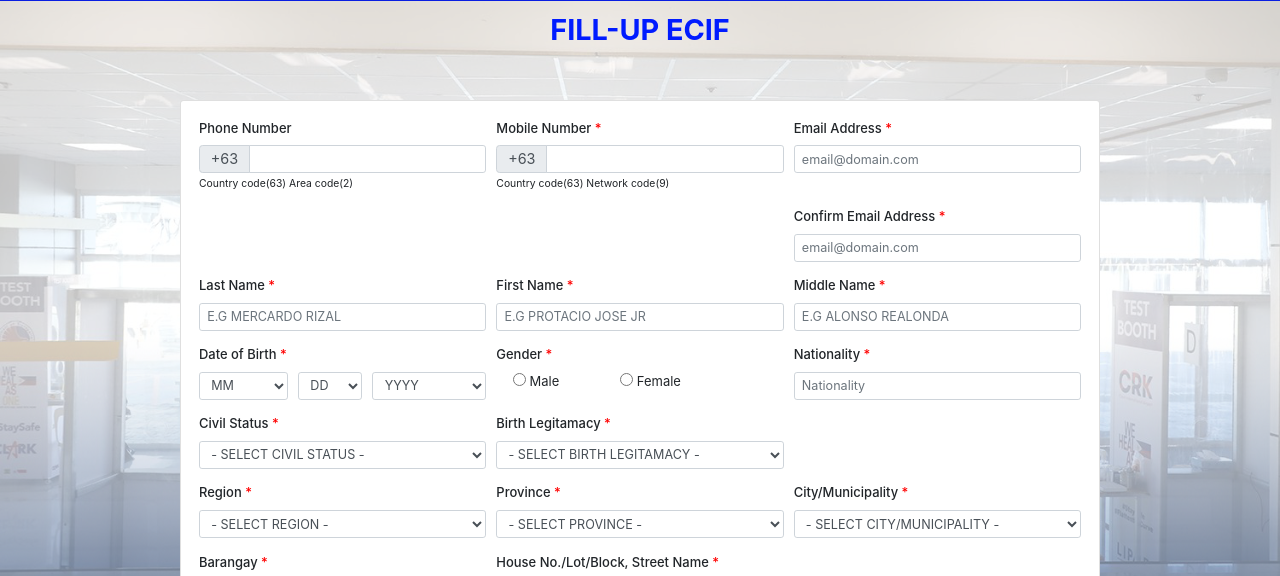
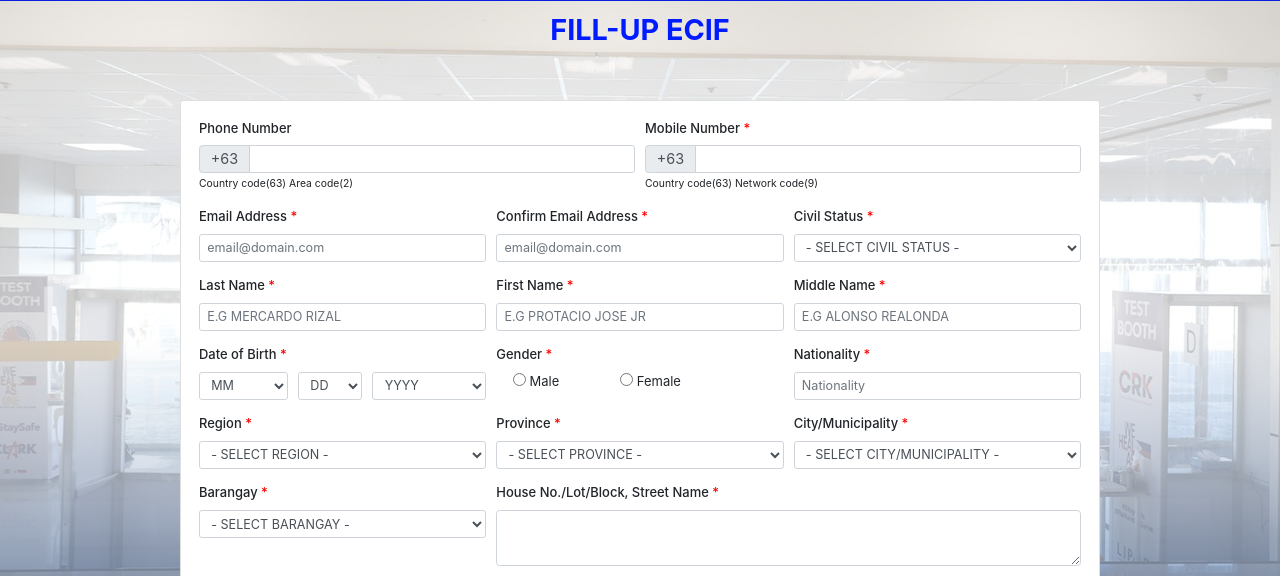
Before and after one commit to franknstayn/rsg_wetestasone, a plain HTML site: page lgu/page5.html in a window 1280 px wide. Shown: the part 177-753 px from the top of the page. Drawn offline with nearby package versions, Linux system fonts and the light colour scheme.

Commit message:
change email address position

```diff
--- a/lgu/page5.html
+++ b/lgu/page5.html
@@ -104,7 +104,7 @@
             <div class="card">
               <div class="card-body">
                 <div class="form-row">
-                  <div class="form-group col-lg-4">
+                  <div class="form-group col-lg-6">
                     <label>
                       Phone Number
                     </label>
@@ -118,7 +118,7 @@
                     </div>
                     <small class="muted">Country code(63) Area code(2)</small>
                   </div>
-                  <div class="form-group col-lg-4">
+                  <div class="form-group col-lg-6">
                     <label>
                       Mobile Number
                       <span class="label-required">*</span>
@@ -133,6 +133,27 @@
                     </div>
                     <small class="muted">Country code(63) Network code(9)</small>
                   </div>
+
+                </div>
+
+                <div class="form-row">
+                  <div class="form-group col-lg-4 order-2">
+                    <label>
+                      Civil Status
+                      <span class="label-required">*</span>
+                    </label>
+                    <select
+                      class="form-control form-control-sm"
+                    >
+                      <option value>- SELECT CIVIL STATUS -</option>
+                      <option value="SINGLE">SINGLE</option>
+                      <option value="MARRIED">MARRIED</option>
+                      <option value="DIVORCED">DIVORCED</option>
+                      <option value="WIDOWED">WIDOWED</option>
+                      <option value="ANNULLED">ANNULLED</option>
+                      <option value="LEGALLY SEPERATED">LEGALLY SEPERATED</option>
+                    </select>
+                  </div>
                   <div class="form-group col-lg-4">
                     <label>
                       Email Address
@@ -146,10 +167,6 @@
                      <!-- is-invalid -->
                     <!-- <div class="invalid-feedback">Email Address is required</div> -->
                   </div>
-                </div>
-
-                <div class="form-row">
-                  <div class="col-lg-8"></div>
                   <div class="form-group col-lg-4">
                     <label>
                       Confirm Email Address
@@ -303,38 +320,6 @@
                 <div class="form-row">
                   <div class="form-group col-lg-4">
                     <label>
-                      Civil Status
-                      <span class="label-required">*</span>
-                    </label>
-                    <select
-                      class="form-control form-control-sm"
-                    >
-                      <option value>- SELECT CIVIL STATUS -</option>
-                      <option value="SINGLE">SINGLE</option>
-                      <option value="MARRIED">MARRIED</option>
-                      <option value="DIVORCED">DIVORCED</option>
-                      <option value="WIDOWED">WIDOWED</option>
-                      <option value="ANNULLED">ANNULLED</option>
-                      <option value="LEGALLY SEPERATED">LEGALLY SEPERATED</option>
-                    </select>
-                  </div>
-
-                  <div class="form-group col-lg-4">
-                    <label>
-                      Birth Legitamacy
-                      <span class="label-required">*</span>
-                    </label>
-                    <select
-                      class="form-control form-control-sm"
-                    >
-                      <option value>- SELECT BIRTH LEGITAMACY -</option>
-                    </select>
-                  </div>
-                </div>
-
-                <div class="form-row">
-                  <div class="form-group col-lg-4">
-                    <label>
                       Region
                       <span class="label-required">*</span>
                     </label>
```
